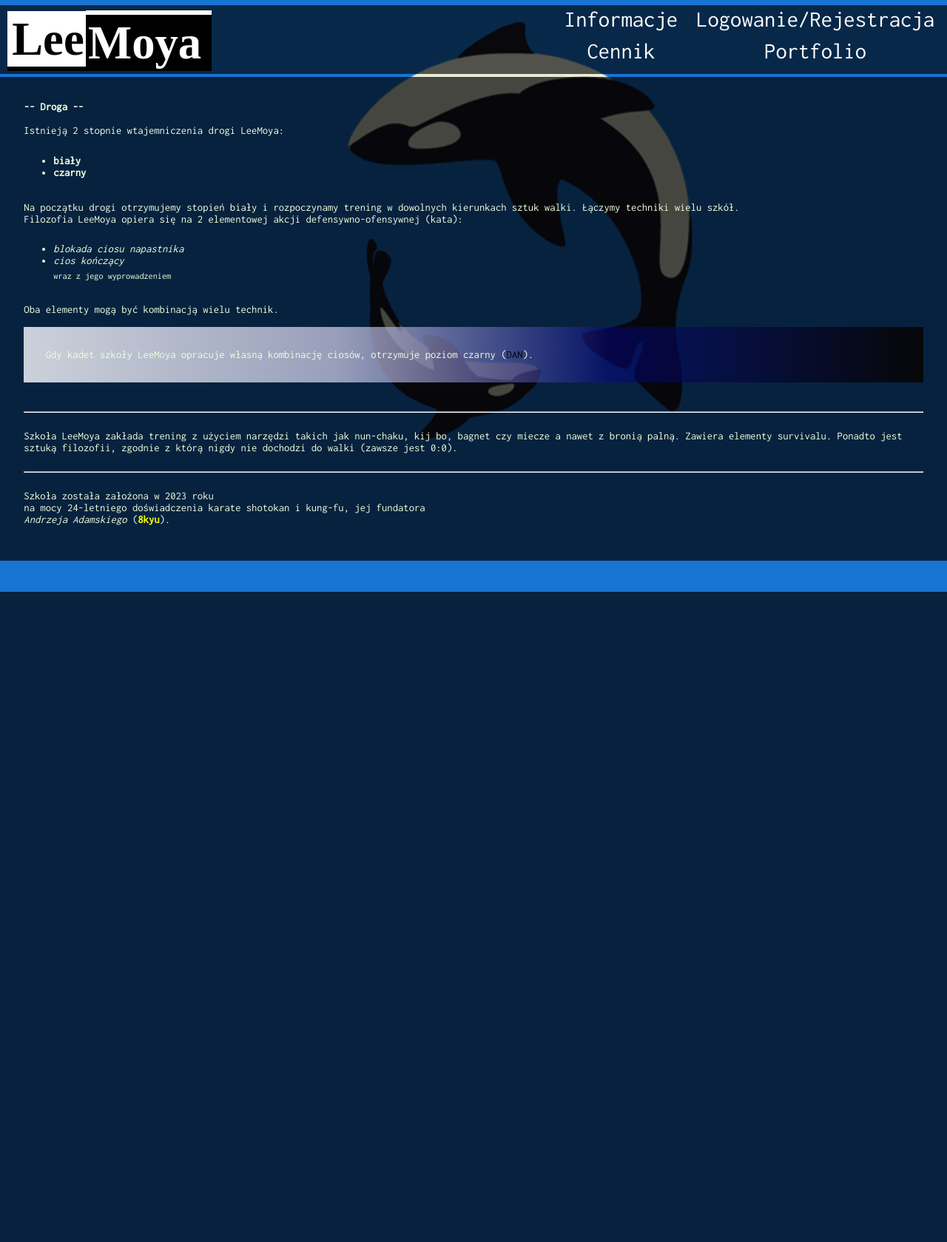
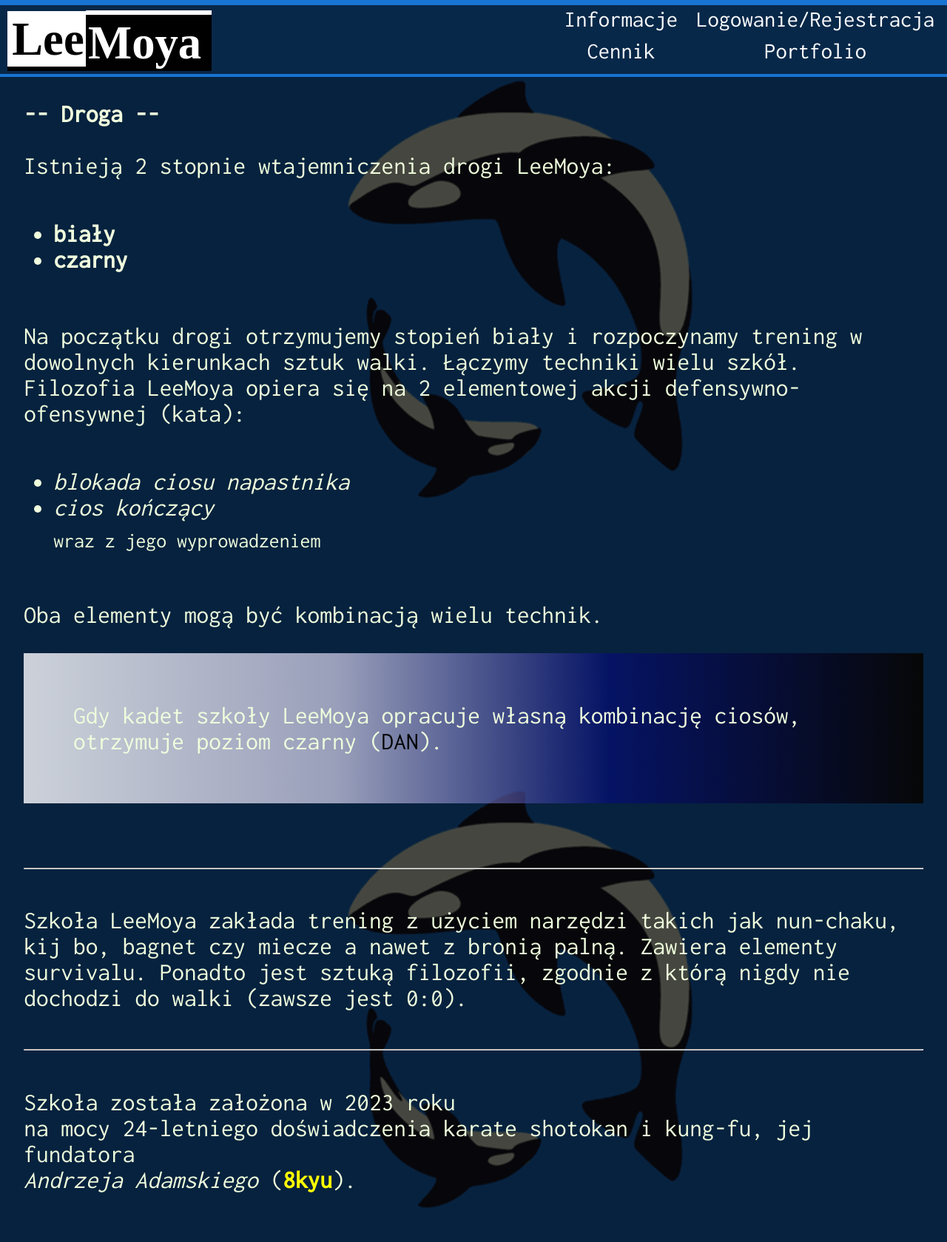
Before and after one commit to Vicky347/ngcssid-71395931, a PHP site: page /index.php in a window 1280 px wide. Shown: the whole page at 74% size. Before the commit the page ends 800 px from the top, so only its background shows below. Run offline with PHP 8.4, Linux system fonts and the light colour scheme; some web fonts are replaced.

Commit message:
Add files via upload

```diff
--- a/hthead.php
+++ b/hthead.php
@@ -39,7 +39,7 @@ filter: progid:DXImageTransform.Microsoft.gradient(startColorstr="#fcfcff",endCo
 		padding-right:10px;
 
 	}
-	table {
+	td {
 	    font-size:25pt;
 	}
 	div {
```
